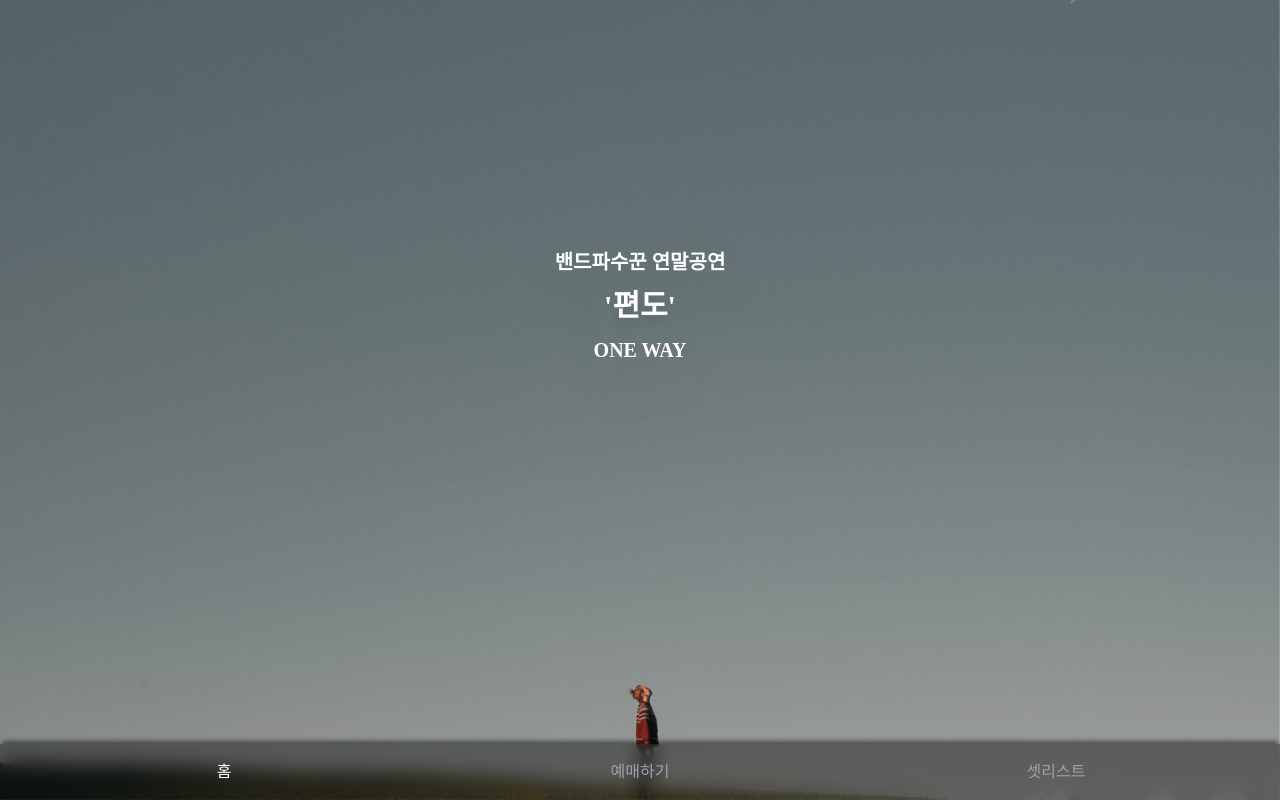
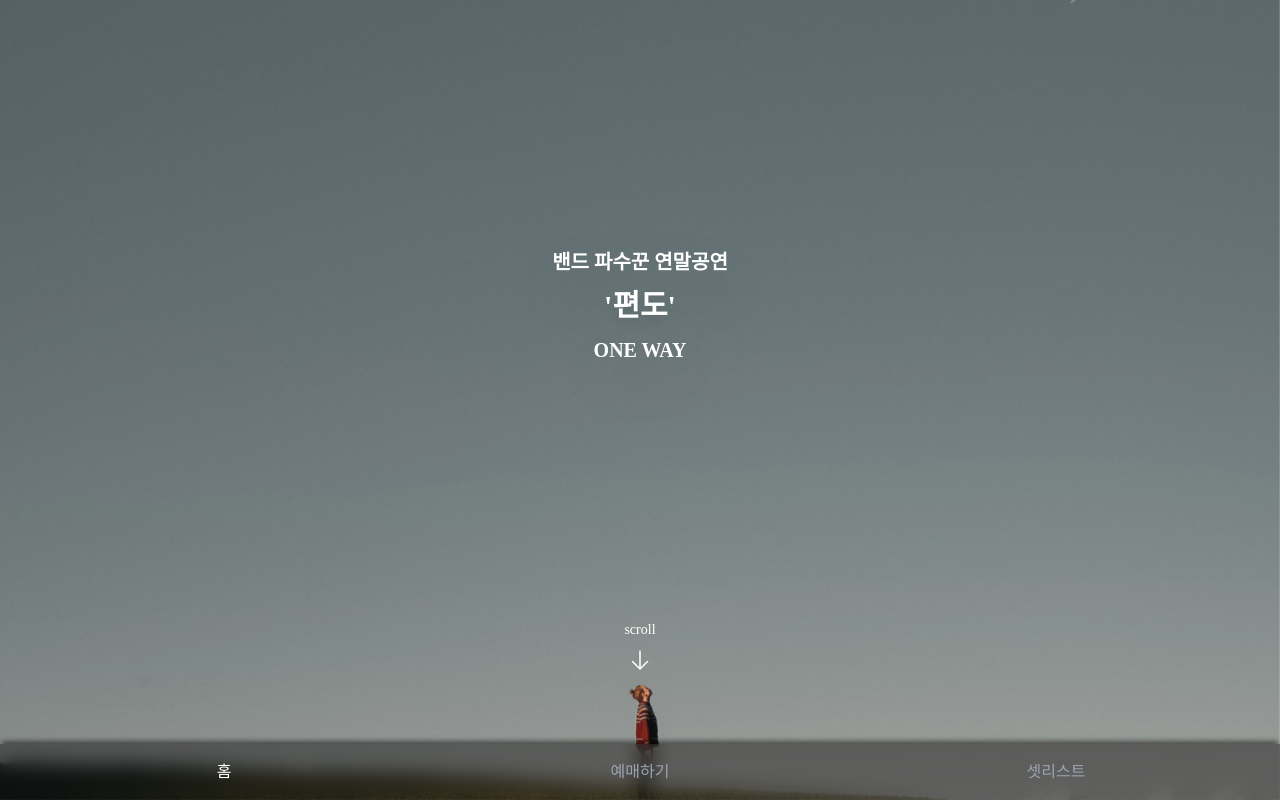
Before and after one commit to Ocknyer/oneway, a Next.js app: page / in a window 1280 px wide. Shown: the top 800 px of the page. Built offline with nearby package versions, Linux system fonts and the light colour scheme; a web font is replaced by a local one.

Commit message:
scroll 표시 및 레이아웃 일부 수정

```diff
--- a/app/page.tsx
+++ b/app/page.tsx
@@ -22,13 +22,32 @@ export default function Home() {
     mounted && (
       <main className='flex min-h-screen flex-col items-center justify-center p-10'>
         <section className='flex flex-col items-center gap-y-3 h-screen text-white mt-52'>
-          <h2 className='text-xl drop-shadow-2xl'>밴드파수꾼 연말공연</h2>
+          <h2 className='text-xl drop-shadow-2xl'>밴드 파수꾼 연말공연</h2>
           <h1 className='text-3xl drop-shadow-xl'>'편도'</h1>
           <h2 className='text-xl drop-shadow-2xl'>ONE WAY</h2>
+          <div className='flex flex-col items-center gap-2 absolute bottom-32'>
+            <p className='text-sm'>scroll</p>
+            <svg
+              xmlns='http://www.w3.org/2000/svg'
+              fill='none'
+              viewBox='0 0 24 24'
+              stroke-width='1.5'
+              stroke='currentColor'
+              className='w-6 h-6'
+            >
+              <path
+                stroke-linecap='round'
+                stroke-linejoin='round'
+                d='M19.5 13.5L12 21m0 0l-7.5-7.5M12 21V3'
+              />
+            </svg>
+          </div>
         </section>
         <section className='h-full flex flex-col items-center gap-y-3 mb-96'>
           <p className='text-xl font-bold'>티켓</p>
-          <p className='text-lg mb-5'>예매: 10,000₩ / 현매: 12,000₩</p>
+          <p className='text-lg'>예매: 10,000₩ / 현매: 12,000₩</p>
+          <p className='text-xs'>&#8251; 조기 매진 시 현매는 불가능합니다.</p>
+          <p className='text-xs mb-5'>&#8251; 1인 3매까지 구매하실 수 있습니다.</p>
           <p className='text-xl font-bold'>수용인원</p>
           <p className='text-lg mb-3'>60명 / 전석 스탠딩</p>
           <button
@@ -38,9 +57,9 @@ export default function Home() {
             예매하기
           </button>
         </section>
-        <section className='h-full flex flex-col items-center gap-y-3 mb-40'>
+        <section className='h-full flex flex-col items-center gap-y-3 mb-48'>
           <p className='text-xl font-bold'>일시</p>
-          <p className='text-lg mb-5'>2023.12.30.토요일 19:00 ~ 21:00</p>
+          <p className='text-lg mb-5'>2023.12.30.토요일 18:30 - 20:30</p>
           <p className='text-xl font-bold'>장소</p>
           <p className='text-lg'>신촌 201P</p>
           <NaverMap />
--- a/app/reservation/page.tsx
+++ b/app/reservation/page.tsx
@@ -149,7 +149,7 @@ const Reservation = () => {
         <section className='flex flex-col items-center p-0'>
           {/* <h1 className='mb-4'>'편도' 예매하기</h1> */}
           <p className='mb-4 text-lg'>잔여 {60 - restTicket}석</p>
-          <form className='submit-form flex flex-col text-center items-center lg:gap-8 md:gap-6 gap-4 mb-16 rounded-2xl p-8 lg:w-full md:w-96 w-72/12'>
+          <form className='submit-form flex flex-col text-center items-center lg:gap-8 md:gap-6 gap-4 mb-16 rounded-2xl p-8 lg:w-full md:w-96 w-72'>
             <div className={styles.inputBox}>
               <label htmlFor='name' className='text-base'>
                 성함
@@ -206,7 +206,7 @@ const Reservation = () => {
                 onChange={() => setIsAgree(prev => !prev)}
               />
               <label htmlFor='agree' className='text-xs'>
-                개인정보제공(이름, 휴대전화)에 동의합니다.
+                개인정보제공에 동의합니다.
               </label>
             </div>
             <button
--- a/app/setlist/page.tsx
+++ b/app/setlist/page.tsx
@@ -17,10 +17,10 @@ const SetList = () => {
             <p>쏜애플 - 로마네스크</p>
             <p>파수꾼 - 산호초</p>
             <p>(coming soon)</p>
+            <p>쏜애플 - 할시온</p>
             <p>쏜애플 - 아가미</p>
-            <p>쏜애플 - 할시온</p>
+            <p>쏜애플 - 아지랑이</p>
             <p>쏜애플 - 살</p>
-            <p>쏜애플 - 아지랑이</p>
             <p>쏜애플 - 은하</p>
           </div>
         </section>
@@ -29,8 +29,8 @@ const SetList = () => {
           <h2 className='text-2xl font-bold mb-4'>2부</h2>
           <div className='flex flex-col gap-5'>
             <p>(coming soon)</p>
-            <p>쏜애플 - 파리의왕</p>
-            <p>쏜애플 - 게와수돗물</p>
+            <p>쏜애플 - 파리의 왕</p>
+            <p>쏜애플 - 게와 수돗물</p>
             <p>실리카겔 - Realize</p>
             <p>실리카겔 - Tik Tak Tok</p>
             <p>실리카겔 - No Pain</p>
```
